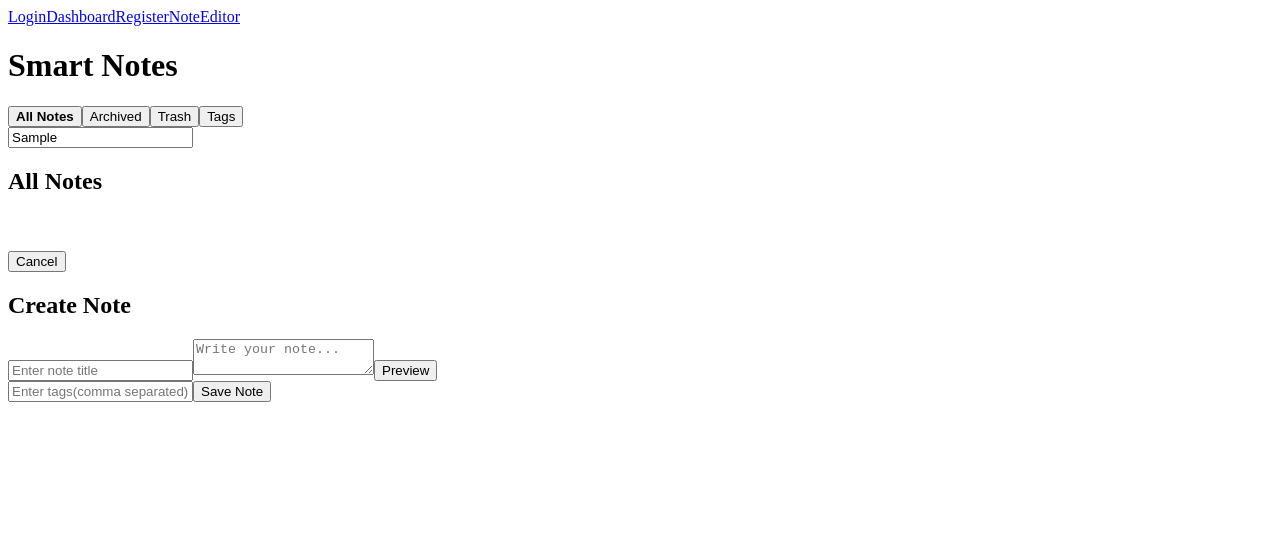
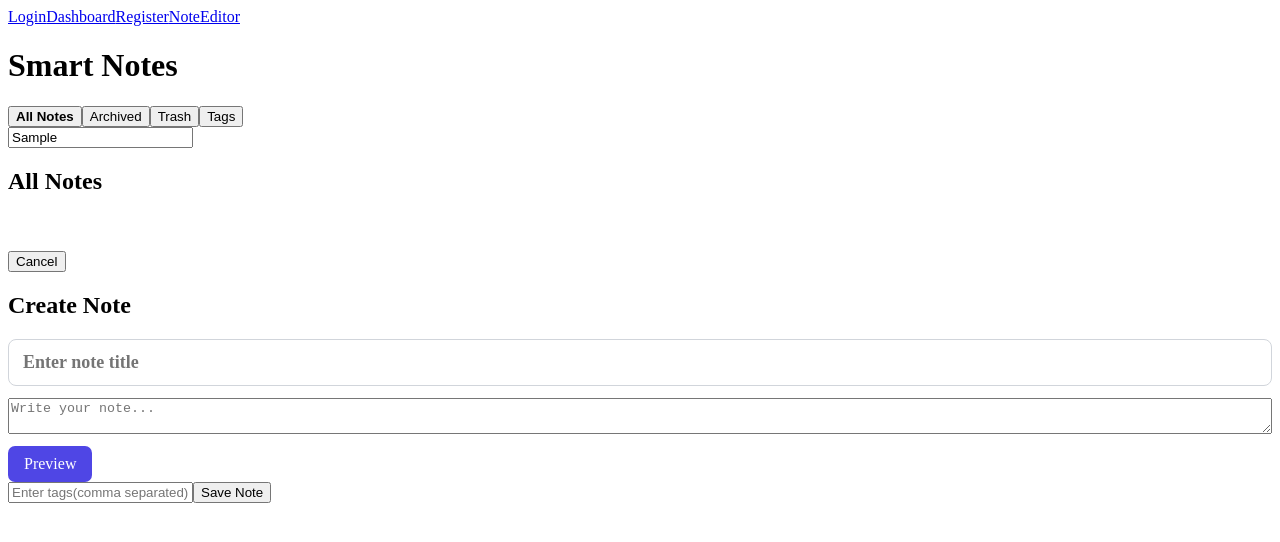
Before and after one commit to Siddharth-sem/PROJECTS-MERN, a React app in the folder smart-notes/frontend/: page /dashboard in a window 1280 px wide. Both pictures are taken after typing "Sample" into the empty fields and a click on the button "+ Create Note". Shown: the top 542 px of the page. Built offline with nearby package versions, Linux system fonts and the light colour scheme; the HTML template or start-up script is replaced by a standard one.

Commit message:
feat: add styling for NoteForm component to enhance user experience

```diff
--- /dev/null
+++ b/smart-notes/frontend/src/components/NoteForm.css
@@ -0,0 +1,105 @@
+
+.note-form {
+  display: flex;
+  flex-direction: column;
+  gap: 12px;
+  width: 100%;
+}
+
+.note-title-input,
+.note-content-input {
+  width: 100%;
+  box-sizing: border-box;
+  padding: 12px 14px;
+  border: 1px solid #d1d5db;
+  border-radius: 8px;
+  font: inherit;
+  background-color: #ffffff;
+  color: #111827;
+  outline: none;
+  transition: border-color 0.2s, box-shadow 0.2s;
+}
+
+.note-title-input {
+  font-size: 18px;
+  font-weight: 600;
+}
+
+.note-content-input {
+  min-height: 180px;
+  resize: vertical;
+  line-height: 1.6;
+}
+
+.note-title-input:focus,
+.note-content-input:focus {
+  border-color: #6366f1;
+  box-shadow: 0 0 0 3px rgba(99, 102, 241, 0.15);
+}
+
+.note-preview {
+  padding: 16px;
+  border: 1px solid #e5e7eb;
+  border-radius: 10px;
+  background-color: #f9fafb;
+  color: #1f2937;
+  line-height: 1.7;
+  overflow-wrap: anywhere;
+  min-height: 120px;
+}
+
+.note-preview h2:first-child {
+  margin-top: 0;
+}
+
+.note-preview h2:nth-child(2) {
+  margin-bottom: 12px;
+  color: #111827;
+}
+
+.note-preview p {
+  margin: 8px 0;
+}
+
+.note-preview pre {
+  padding: 12px;
+  border-radius: 6px;
+  background-color: #e5e7eb;
+  overflow-x: auto;
+}
+
+.note-preview code {
+  font-family: monospace;
+}
+
+.preview-toggle-btn {
+  align-self: flex-start;
+  padding: 9px 16px;
+  border: none;
+  border-radius: 7px;
+  background-color: #4f46e5;
+  color: white;
+  font: inherit;
+  font-weight: 500;
+  cursor: pointer;
+  transition: background-color 0.2s, transform 0.2s;
+}
+
+.preview-toggle-btn:hover {
+  background-color: #4338ca;
+}
+
+.preview-toggle-btn:active {
+  transform: scale(0.98);
+}
+
+@media (max-width: 600px) {
+  .note-title-input,
+  .note-content-input {
+    padding: 10px;
+  }
+
+  .note-preview {
+    padding: 12px;
+  }
+}
--- a/smart-notes/frontend/src/components/NoteForm.jsx
+++ b/smart-notes/frontend/src/components/NoteForm.jsx
@@ -1,15 +1,17 @@
 import ReactMarkdown from "react-markdown"
 import { useState } from "react"
+import "./NoteForm.css"
 
 const NoteForm = ({title, setTitle, content, setContent}) => {
 
   const [isPreview, setIsPreview] = useState(false)
 
   return (
-    <div>
+    <div className="note-form">
 
       {!isPreview && (
         <input
+          className="note-title-input"
           type="text"
           placeholder="Enter note title"
           value={title}
@@ -19,6 +21,7 @@ const NoteForm = ({title, setTitle, content, setContent}) => {
 
       {!isPreview && (
         <textarea
+          className="npte-content-input"
           placeholder="Write your note..."
           value={content}
           onChange={(e) => setContent(e.target.value)}
@@ -27,14 +30,16 @@ const NoteForm = ({title, setTitle, content, setContent}) => {
 
 
       {isPreview && (
-        <div>
+        <div className="note-content-input">
           <h2><u>Preview</u></h2>
           <h2>{title}</h2>
           <ReactMarkdown>{content}</ReactMarkdown>
         </div>
       )}
 
-      <button onClick={() => setIsPreview(!isPreview)}>
+      <button
+        className="preview-toggle-btn"
+        onClick={() => setIsPreview(!isPreview)}>
         {isPreview ? "Edit" : "Preview"}
       </button>
     </div>
```
